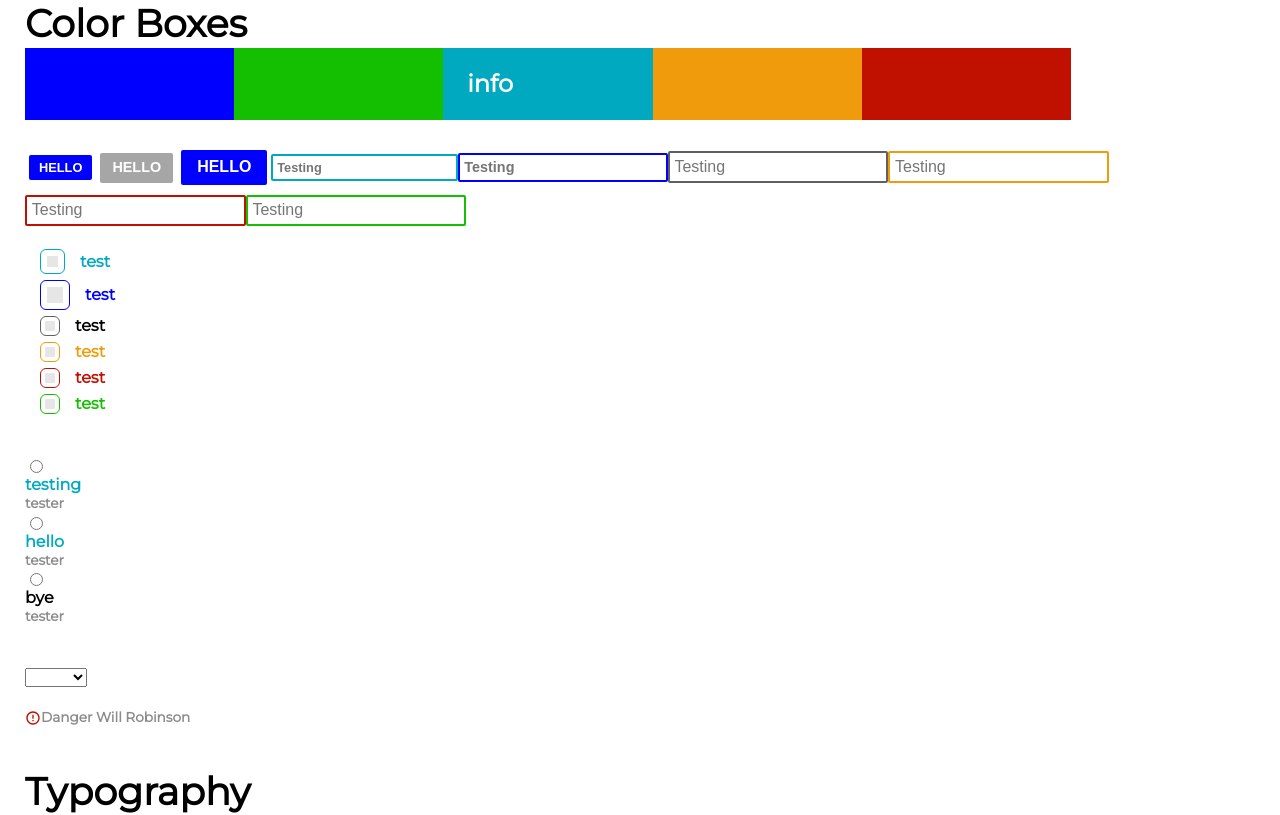
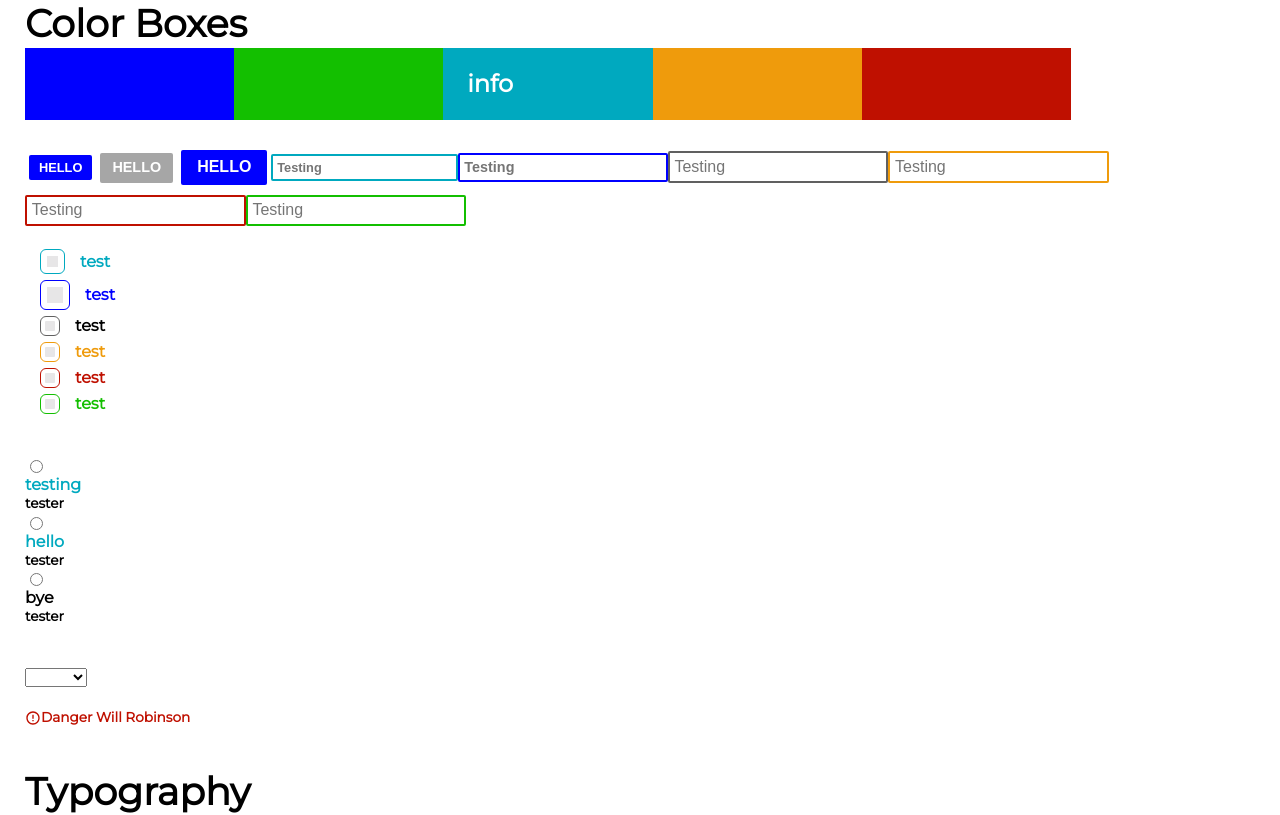
Before and after one commit to jminterwebs/jmdesign, a React (Create React App) app: page / in a window 1280 px wide. Shown: the top 815 px of the page. Built offline with nearby package versions, Linux system fonts and the light colour scheme; a web font is replaced by a local one.

Commit message:
removed default color for sub-label

```diff
--- a/src/components/typography/SubLabel.js
+++ b/src/components/typography/SubLabel.js
@@ -19,5 +19,5 @@ SubLabel.propTypes = {
 };
 
 SubLabel.defaultProps = {
-  labelColor: 'dark-light'
+  labelColor: ''
 };
```
